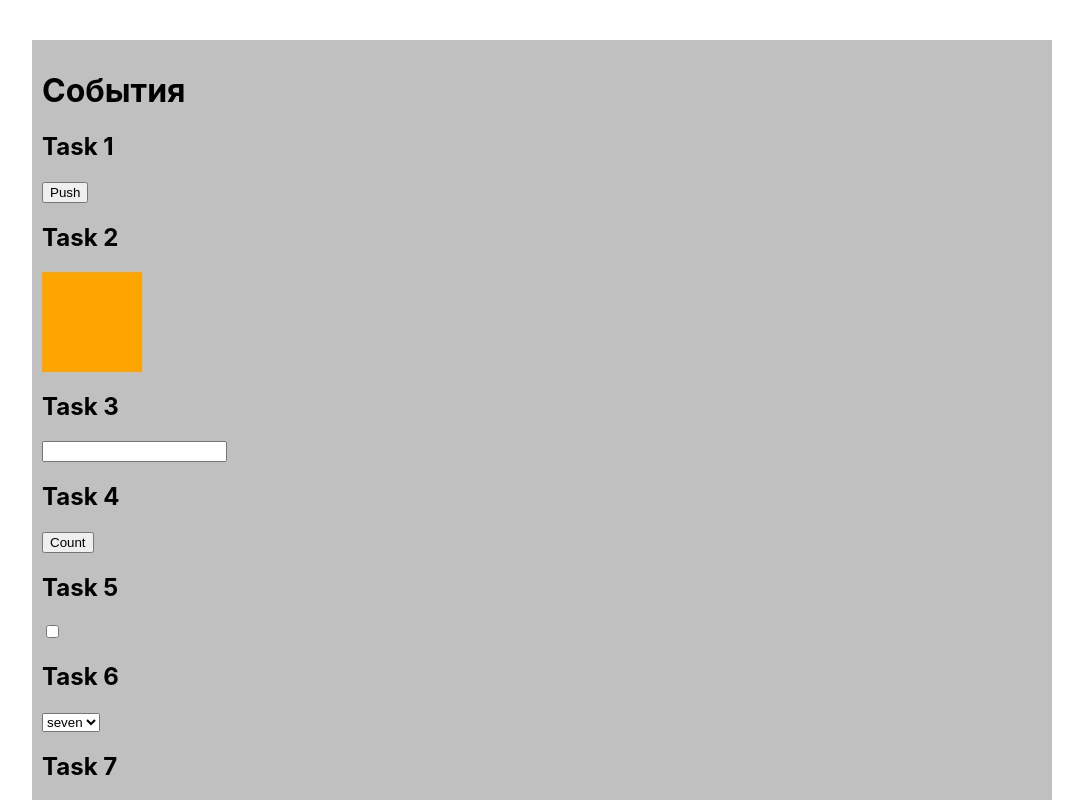
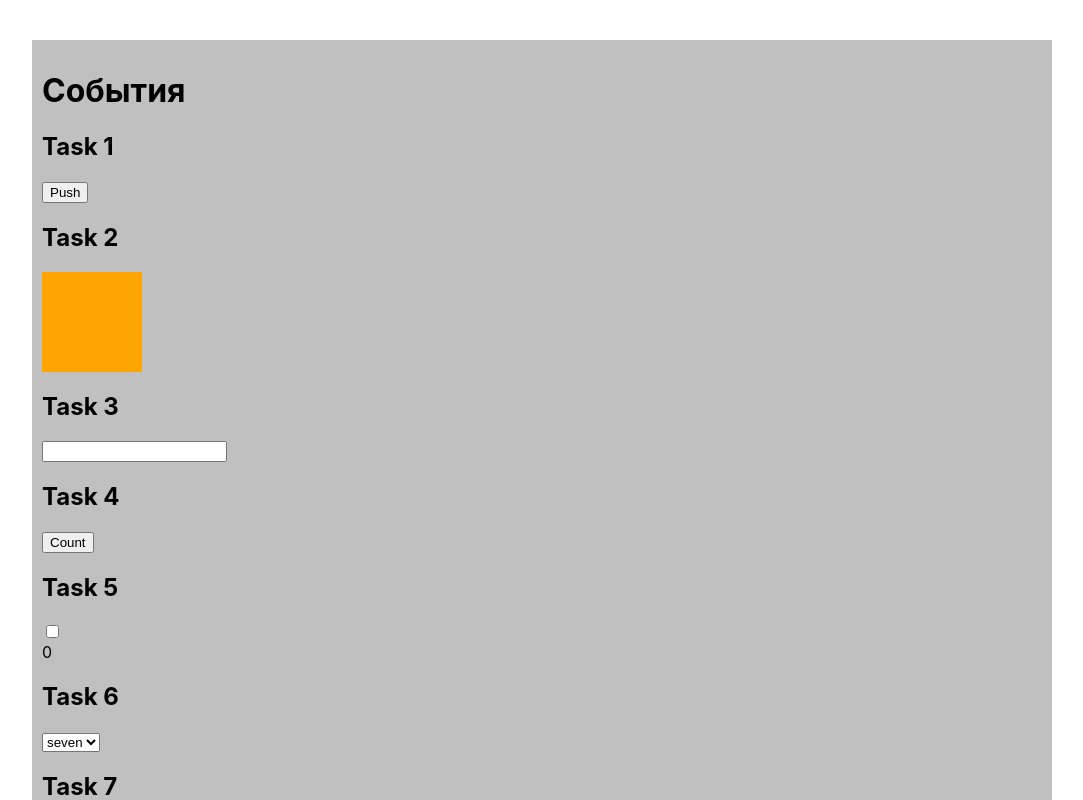
Before and after one commit to dim50dim/apps, a React (Create React App) app: page / in a window 1280 px wide. Shown: the top 800 px of the page, without its empty margins (98-1181 px from the left). Built offline with nearby package versions, Linux system fonts and the light colour scheme.

Commit message:
task5 - checkbox - a bit different if we compare with vanilla js

```diff
--- a/src/App.js
+++ b/src/App.js
@@ -8,6 +8,8 @@ function App() {
   const [st2,setSt2] = useState(false);
   const [st3,setSt3] = useState('')
   const [st4,setSt4] = useState(0);
+  const [st5,setSt5] = useState(0);
+
   let count4 = 0;
 
   function task1() {
@@ -25,7 +27,9 @@ function App() {
      console.log(count4++);
 
   }
-  function task5() {
+  function task5(e) {
+      setSt5(e.target.checked ? e.target.value : 0);
+      console.log(e);
 
   }
   function task6() {
@@ -66,8 +70,8 @@ function App() {
       </section>
       <section>
         <h2>Task 5</h2>
-        <input type="checkbox" currentValue="55" />
-        <div className="out-5"></div>
+        <input type="checkbox" value='55' onChange={task5} />
+        <div className="out-5"  > {st5} </div>
       </section>
       <section>
         <h2>Task 6</h2>
```
